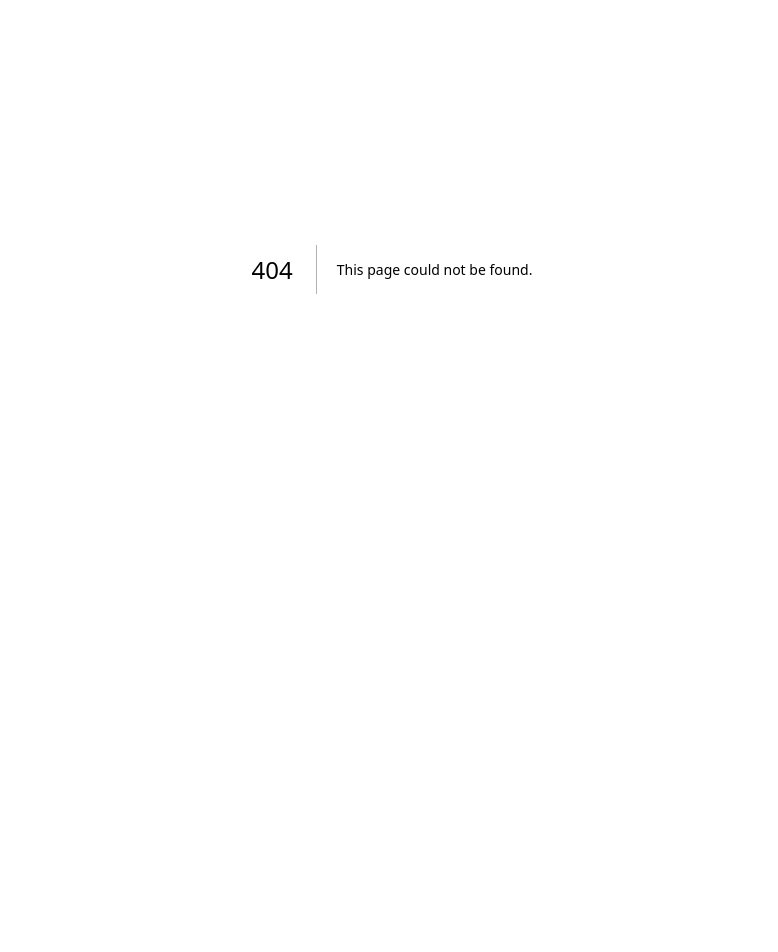
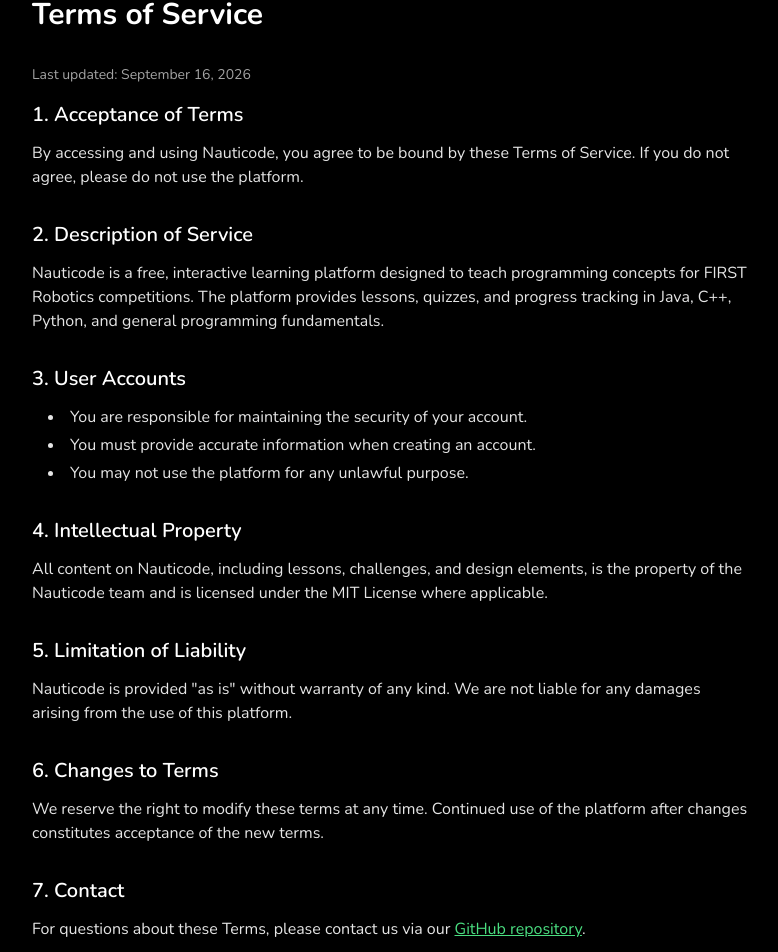
Before and after one commit to Mrmyms/Nauticode, a Next.js app: page /terms in a window 1280 px wide. Before the commit this address had no page. Shown: the part 131-1083 px from the top of the page, without its empty margins (248-1026 px from the left). Before the commit the page ends 800 px from the top, so only its background shows below. Built offline with nearby package versions, Linux system fonts and the light colour scheme; no server answers.

Commit message:
feat: add privacy policy and terms of service pages

```diff
--- /dev/null
+++ b/app/(marketing)/privacy/page.tsx
@@ -0,0 +1,97 @@
+import type { Metadata } from "next";
+
+export const metadata: Metadata = {
+  title: "Privacy Policy — Nauticode",
+  description: "Nauticode privacy policy and data handling practices.",
+};
+
+export default function PrivacyPage() {
+  return (
+    <div className="mx-auto max-w-3xl px-6 py-12 text-neutral-200">
+      <h1 className="mb-8 text-3xl font-bold text-white">Privacy Policy</h1>
+      <p className="mb-4 text-sm text-neutral-400">
+        Last updated: September 16, 2026
+      </p>
+
+      <section className="mb-8">
+        <h2 className="mb-3 text-xl font-semibold text-white">
+          1. Information We Collect
+        </h2>
+        <p className="mb-2">
+          When you create an account on Nauticode, we collect the following
+          information:
+        </p>
+        <ul className="list-inside list-disc space-y-1 pl-4">
+          <li>Your name and email address (provided during sign-up).</li>
+          <li>Profile picture (if you sign in with Google).</li>
+          <li>
+            Learning progress, scores, and activity within the platform.
+          </li>
+        </ul>
+      </section>
+
+      <section className="mb-8">
+        <h2 className="mb-3 text-xl font-semibold text-white">
+          2. How We Use Your Information
+        </h2>
+        <ul className="list-inside list-disc space-y-1 pl-4">
+          <li>To provide and maintain your account.</li>
+          <li>To track your learning progress and display leaderboards.</li>
+          <li>To improve the platform and user experience.</li>
+        </ul>
+      </section>
+
+      <section className="mb-8">
+        <h2 className="mb-3 text-xl font-semibold text-white">
+          3. Data Sharing
+        </h2>
+        <p>
+          We do not sell, trade, or share your personal information with third
+          parties. We use trusted services (Clerk for authentication, Neon for
+          database hosting) that process data on our behalf under strict
+          privacy agreements.
+        </p>
+      </section>
+
+      <section className="mb-8">
+        <h2 className="mb-3 text-xl font-semibold text-white">
+          4. Data Security
+        </h2>
+        <p>
+          Your data is stored securely using encrypted connections (HTTPS/TLS).
+          We follow industry-standard practices to protect your information.
+        </p>
+      </section>
+
+      <section className="mb-8">
+        <h2 className="mb-3 text-xl font-semibold text-white">
+          5. Your Rights
+        </h2>
+        <p>
+          You may request to view, update, or delete your personal data at any
+          time by contacting us. You can also delete your account directly
+          from your profile settings.
+        </p>
+      </section>
+
+      <section className="mb-8">
+        <h2 className="mb-3 text-xl font-semibold text-white">
+          6. Contact
+        </h2>
+        <p>
+          If you have any questions about this Privacy Policy, please reach out
+          to us via our{" "}
+          <a
+            href="https://github.com/Mrmyms/nauticode/issues"
+            target="_blank"
+            rel="noreferrer noopener"
+            className="text-green-400 underline hover:text-green-300"
+          >
+            GitHub repository
+          </a>
+          .
+        </p>
+      </section>
+    </div>
+  );
+}
--- /dev/null
+++ b/app/(marketing)/terms/page.tsx
@@ -0,0 +1,108 @@
+import type { Metadata } from "next";
+
+export const metadata: Metadata = {
+  title: "Terms of Service — Nauticode",
+  description: "Nauticode terms of service and usage conditions.",
+};
+
+export default function TermsPage() {
+  return (
+    <div className="mx-auto max-w-3xl px-6 py-12 text-neutral-200">
+      <h1 className="mb-8 text-3xl font-bold text-white">Terms of Service</h1>
+      <p className="mb-4 text-sm text-neutral-400">
+        Last updated: September 16, 2026
+      </p>
+
+      <section className="mb-8">
+        <h2 className="mb-3 text-xl font-semibold text-white">
+          1. Acceptance of Terms
+        </h2>
+        <p>
+          By accessing and using Nauticode, you agree to be bound by these
+          Terms of Service. If you do not agree, please do not use the
+          platform.
+        </p>
+      </section>
+
+      <section className="mb-8">
+        <h2 className="mb-3 text-xl font-semibold text-white">
+          2. Description of Service
+        </h2>
+        <p>
+          Nauticode is a free, interactive learning platform designed to teach
+          programming concepts for FIRST Robotics competitions. The platform
+          provides lessons, quizzes, and progress tracking in Java, C++,
+          Python, and general programming fundamentals.
+        </p>
+      </section>
+
+      <section className="mb-8">
+        <h2 className="mb-3 text-xl font-semibold text-white">
+          3. User Accounts
+        </h2>
+        <ul className="list-inside list-disc space-y-1 pl-4">
+          <li>
+            You are responsible for maintaining the security of your account.
+          </li>
+          <li>
+            You must provide accurate information when creating an account.
+          </li>
+          <li>
+            You may not use the platform for any unlawful purpose.
+          </li>
+        </ul>
+      </section>
+
+      <section className="mb-8">
+        <h2 className="mb-3 text-xl font-semibold text-white">
+          4. Intellectual Property
+        </h2>
+        <p>
+          All content on Nauticode, including lessons, challenges, and design
+          elements, is the property of the Nauticode team and is licensed
+          under the MIT License where applicable.
+        </p>
+      </section>
+
+      <section className="mb-8">
+        <h2 className="mb-3 text-xl font-semibold text-white">
+          5. Limitation of Liability
+        </h2>
+        <p>
+          Nauticode is provided &quot;as is&quot; without warranty of any kind.
+          We are not liable for any damages arising from the use of this
+          platform.
+        </p>
+      </section>
+
+      <section className="mb-8">
+        <h2 className="mb-3 text-xl font-semibold text-white">
+          6. Changes to Terms
+        </h2>
+        <p>
+          We reserve the right to modify these terms at any time. Continued
+          use of the platform after changes constitutes acceptance of the new
+          terms.
+        </p>
+      </section>
+
+      <section className="mb-8">
+        <h2 className="mb-3 text-xl font-semibold text-white">
+          7. Contact
+        </h2>
+        <p>
+          For questions about these Terms, please contact us via our{" "}
+          <a
+            href="https://github.com/Mrmyms/nauticode/issues"
+            target="_blank"
+            rel="noreferrer noopener"
+            className="text-green-400 underline hover:text-green-300"
+          >
+            GitHub repository
+          </a>
+          .
+        </p>
+      </section>
+    </div>
+  );
+}
```
